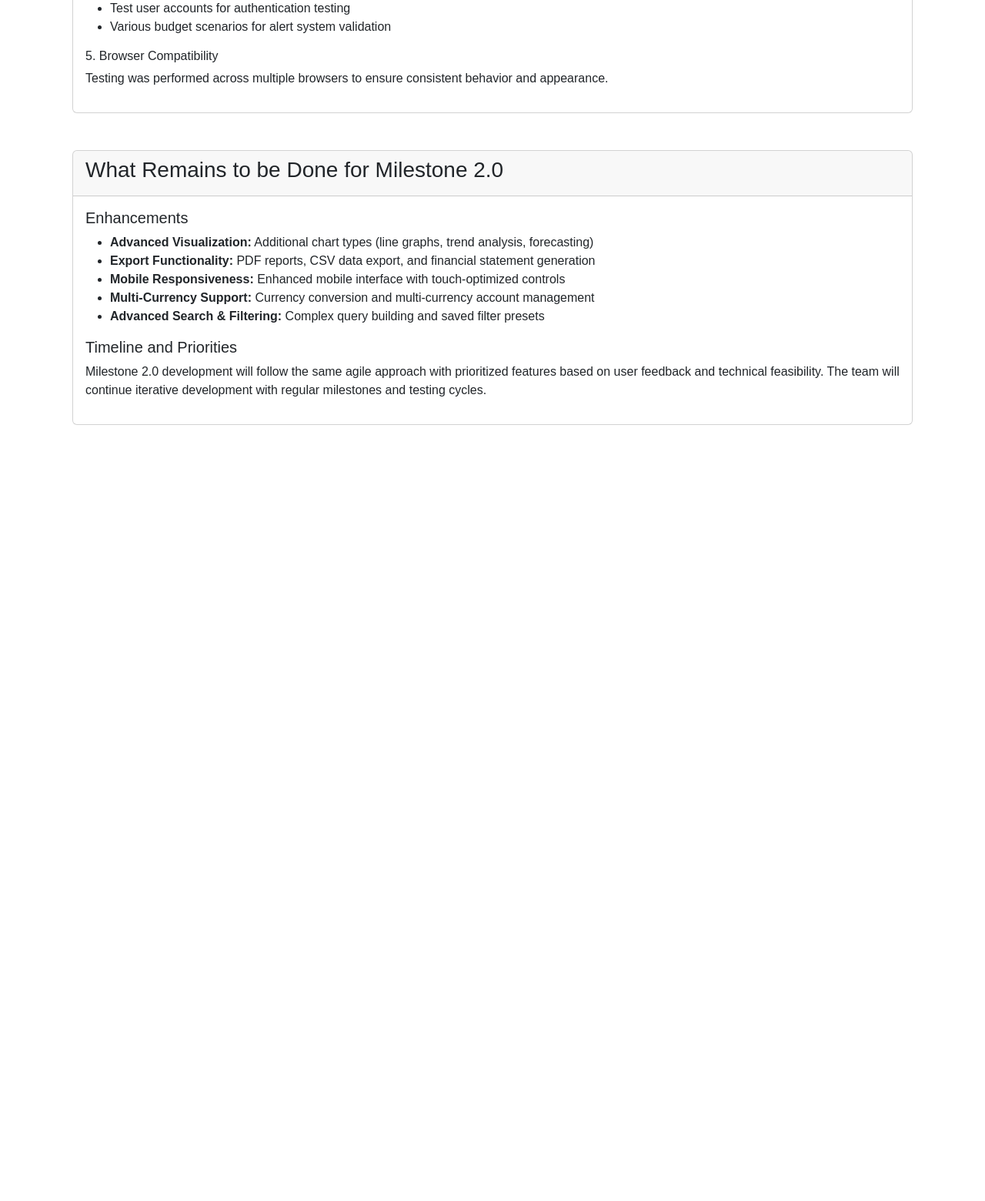
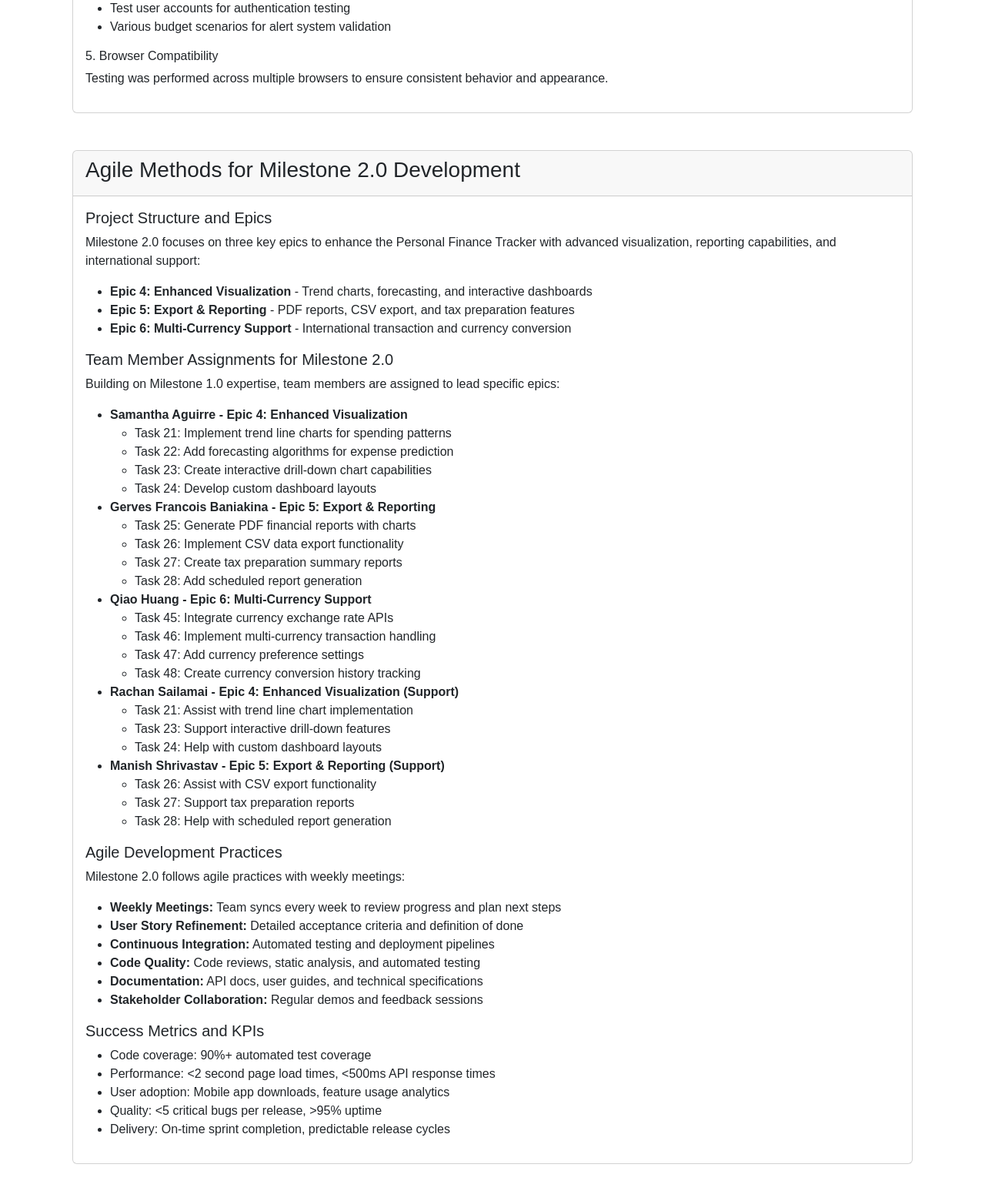
Before and after one commit to rscgu/ist-303-paldea, a Flask app: template my_paldea/templates/part_c.html in a window 1280 px wide. Shown: the part 4416-5976 px from the top of the page at 77% size. Before the commit the page ends 4968 px from the top, so only its background shows below. Run offline with Flask 3, Linux system fonts and the light colour scheme; the template is opened without the code that fills it, so the values that code supplies are empty.

Commit message:
Update Part C presentation with agile methods for Milestone 2.0
- Add comprehensive agile methods section with epics 4-6
- Include team member assignments for all members
- Add weekly meeting schedule instead of sprints
- Include success metrics and KPIs
- Update project structure and task breakdowns

```diff
--- a/my_paldea/templates/part_c.html
+++ b/my_paldea/templates/part_c.html
@@ -204,23 +204,84 @@
         </div>
     </div>
 
-    <!-- Remaining Work for Milestone 2.0 Section -->
+    <!-- Agile Methods for Milestone 2.0 Section -->
     <div class="card mb-5">
         <div class="card-header">
-            <h3>What Remains to be Done for Milestone 2.0</h3>
+            <h3>Agile Methods for Milestone 2.0 Development</h3>
         </div>
         <div class="card-body">
-            <h5>Enhancements</h5>
+            <h5>Project Structure and Epics</h5>
+            <p>Milestone 2.0 focuses on three key epics to enhance the Personal Finance Tracker with advanced visualization, reporting capabilities, and international support:</p>
+
             <ul>
-                <li><strong>Advanced Visualization:</strong> Additional chart types (line graphs, trend analysis, forecasting)</li>
-                <li><strong>Export Functionality:</strong> PDF reports, CSV data export, and financial statement generation</li>
-                <li><strong>Mobile Responsiveness:</strong> Enhanced mobile interface with touch-optimized controls</li>
-                <li><strong>Multi-Currency Support:</strong> Currency conversion and multi-currency account management</li>
-                <li><strong>Advanced Search & Filtering:</strong> Complex query building and saved filter presets</li>
+                <li><strong>Epic 4: Enhanced Visualization</strong> - Trend charts, forecasting, and interactive dashboards</li>
+                <li><strong>Epic 5: Export & Reporting</strong> - PDF reports, CSV export, and tax preparation features</li>
+                <li><strong>Epic 6: Multi-Currency Support</strong> - International transaction and currency conversion</li>
             </ul>
 
-            <h5>Timeline and Priorities</h5>
-            <p>Milestone 2.0 development will follow the same agile approach with prioritized features based on user feedback and technical feasibility. The team will continue iterative development with regular milestones and testing cycles.</p>
+            <h5>Team Member Assignments for Milestone 2.0</h5>
+            <p>Building on Milestone 1.0 expertise, team members are assigned to lead specific epics:</p>
+
+            <ul>
+                <li><strong>Samantha Aguirre - Epic 4: Enhanced Visualization</strong>
+                    <ul>
+                        <li>Task 21: Implement trend line charts for spending patterns</li>
+                        <li>Task 22: Add forecasting algorithms for expense prediction</li>
+                        <li>Task 23: Create interactive drill-down chart capabilities</li>
+                        <li>Task 24: Develop custom dashboard layouts</li>
+                    </ul>
+                </li>
+                <li><strong>Gerves Francois Baniakina - Epic 5: Export & Reporting</strong>
+                    <ul>
+                        <li>Task 25: Generate PDF financial reports with charts</li>
+                        <li>Task 26: Implement CSV data export functionality</li>
+                        <li>Task 27: Create tax preparation summary reports</li>
+                        <li>Task 28: Add scheduled report generation</li>
+                    </ul>
+                </li>
+                <li><strong>Qiao Huang - Epic 6: Multi-Currency Support</strong>
+                    <ul>
+                        <li>Task 45: Integrate currency exchange rate APIs</li>
+                        <li>Task 46: Implement multi-currency transaction handling</li>
+                        <li>Task 47: Add currency preference settings</li>
+                        <li>Task 48: Create currency conversion history tracking</li>
+                    </ul>
+                </li>
+                <li><strong>Rachan Sailamai - Epic 4: Enhanced Visualization (Support)</strong>
+                    <ul>
+                        <li>Task 21: Assist with trend line chart implementation</li>
+                        <li>Task 23: Support interactive drill-down features</li>
+                        <li>Task 24: Help with custom dashboard layouts</li>
+                    </ul>
+                </li>
+                <li><strong>Manish Shrivastav - Epic 5: Export & Reporting (Support)</strong>
+                    <ul>
+                        <li>Task 26: Assist with CSV export functionality</li>
+                        <li>Task 27: Support tax preparation reports</li>
+                        <li>Task 28: Help with scheduled report generation</li>
+                    </ul>
+                </li>
+            </ul>
+
+            <h5>Agile Development Practices</h5>
+            <p>Milestone 2.0 follows agile practices with weekly meetings:</p>
+            <ul>
+                <li><strong>Weekly Meetings:</strong> Team syncs every week to review progress and plan next steps</li>
+                <li><strong>User Story Refinement:</strong> Detailed acceptance criteria and definition of done</li>
+                <li><strong>Continuous Integration:</strong> Automated testing and deployment pipelines</li>
+                <li><strong>Code Quality:</strong> Code reviews, static analysis, and automated testing</li>
+                <li><strong>Documentation:</strong> API docs, user guides, and technical specifications</li>
+                <li><strong>Stakeholder Collaboration:</strong> Regular demos and feedback sessions</li>
+            </ul>
+
+            <h5>Success Metrics and KPIs</h5>
+            <ul>
+                <li>Code coverage: 90%+ automated test coverage</li>
+                <li>Performance: <2 second page load times, <500ms API response times</li>
+                <li>User adoption: Mobile app downloads, feature usage analytics</li>
+                <li>Quality: <5 critical bugs per release, >95% uptime</li>
+                <li>Delivery: On-time sprint completion, predictable release cycles</li>
+            </ul>
         </div>
     </div>
 
```
